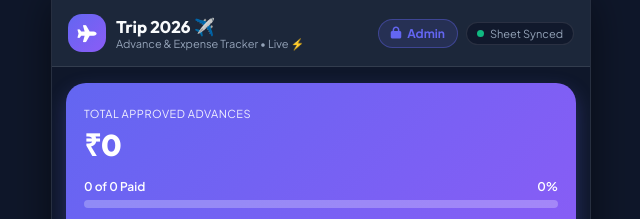
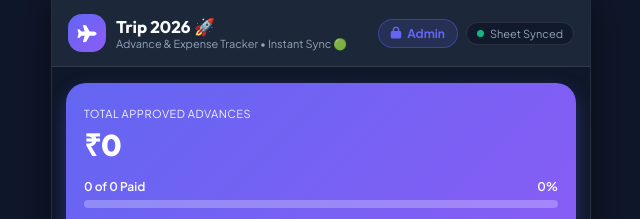
Before and after one commit to sathish0508/Trip-2026, a plain HTML site: page index.html in a window 1280 px wide. Shown: the top 219 px of the page, 319-959 px from the left. Drawn offline with Linux system fonts and the light colour scheme; no server answers.

Commit message:
Live OTA Test 2: Update header to Rocket emoji and Instant Sync green badge

```diff
--- a/index.html
+++ b/index.html
@@ -36,8 +36,8 @@
             <div class="app-bar-brand">
                 <div class="app-logo"><i class="fa-solid fa-plane"></i></div>
                 <div>
-                    <h1 id="tripTitle">Trip 2026 ✈️</h1>
-                    <p class="subtext">Advance & Expense Tracker • Live ⚡</p>
+                    <h1 id="tripTitle">Trip 2026 🚀</h1>
+                    <p class="subtext">Advance & Expense Tracker • Instant Sync 🟢</p>
                 </div>
             </div>
             <div class="header-right">
```
